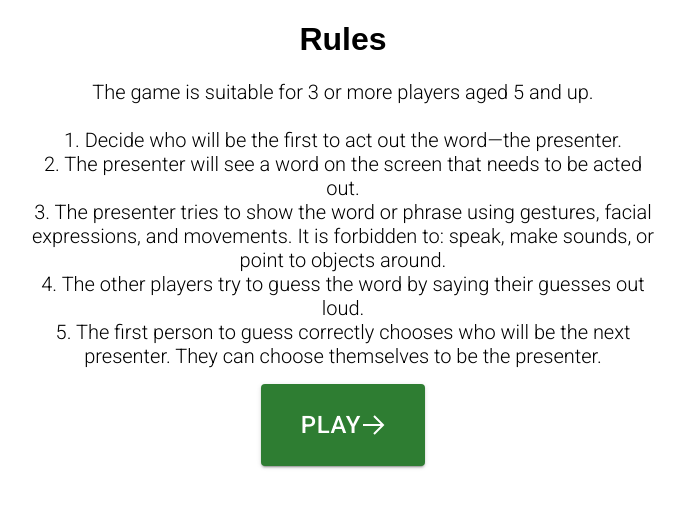
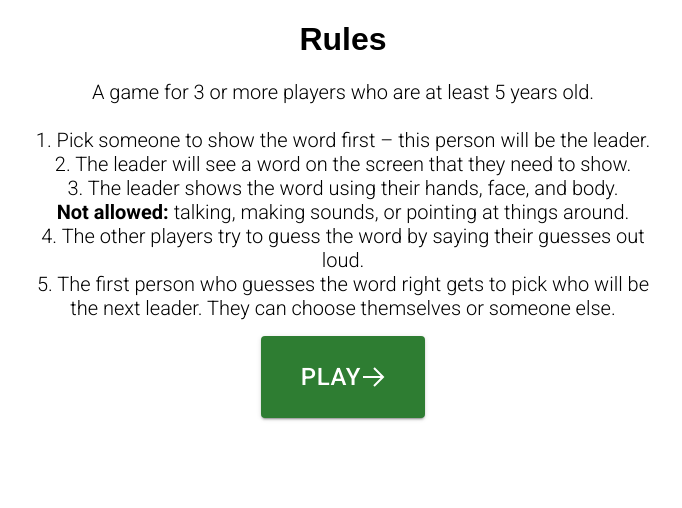
Before and after one commit to oleksii-pi/pantomime, a React (Create React App) app: page / in a window 1280 px wide. Both pictures are taken after a click on the button "RULES". Shown: the top 508 px of the page, without its empty margins (297-979 px from the left). Built offline with nearby package versions, Linux system fonts and the light colour scheme.

Commit message:
Review rules, add bold text rendering on rules page

```diff
--- a/src/components/RulesPage.tsx
+++ b/src/components/RulesPage.tsx
@@ -10,6 +10,21 @@ interface RulesPageProps {
 const RulesPage: React.FC<RulesPageProps> = ({ onNext }) => {
   const { t } = useContext(TranslationContext);
 
+  const renderTextWithBold = (text: string) => {
+    const parts = text.split(/(\*\*.*?\*\*)/);
+    return parts.map((part, index) => {
+      if (part.startsWith('**') && part.endsWith('**')) {
+        return (
+          <strong key={index}>
+            {part.slice(2, -2)}
+          </strong>
+        );
+      }
+      return part;
+    });
+  };
+
+
   return (
       <Box sx={{
           mb: 2,
@@ -20,7 +35,7 @@ const RulesPage: React.FC<RulesPageProps> = ({ onNext }) => {
         <p style={{ fontFamily: 'Roboto, Arial, sans-serif', fontSize: '20px', fontWeight: '300', margin: '0 0 16px 0' }}>
           {t('game.rules').split('\n').map((line, index) => (
             <span key={index}>
-              {line}
+              {renderTextWithBold(line)}
               <br />
             </span>
           ))}
--- a/src/translations/de.json
+++ b/src/translations/de.json
@@ -1,7 +1,7 @@
 {
   "game": {
     "description": "Pantomime ist ein lustiges Spiel, bei dem man Dinge ohne zu sprechen darstellt. Man benutzt seine Hände und seinen Körper, um zu zeigen, was man meint, und die Freunde versuchen zu erraten, was man darstellt.",
-    "rules": "Das Spiel ist für 3 oder mehr Spieler ab 5 Jahren geeignet.\n\n1. Wählt, wer zuerst das Wort zeigen soll – der Leiter.\n2. Der Leiter sieht ein Wort auf dem Bildschirm, das er zeigen muss.\n3. Der Leiter versucht, das Wort oder den Satz mit Gesten, Gesichtsausdrücken und Bewegungen zu zeigen. Es ist verboten: zu sprechen, Geräusche zu machen oder auf Dinge zu zeigen.\n4. Die anderen Spieler versuchen, das Wort zu erraten, indem sie laut raten.\n5. Wer zuerst richtig rät, darf aussuchen, wer der nächste Leiter ist. Man kann sich selbst wählen."
+    "rules": "Ein Spiel für 3 oder mehr Spieler, die mindestens 5 Jahre alt sind.\n\n1. Wählt jemanden aus, der das Wort zuerst zeigen soll – diese Person ist der Anführer.\n2. Der Anführer sieht ein Wort auf dem Bildschirm, das er zeigen muss.\n3. Der Anführer zeigt das Wort mit seinen Händen, seinem Gesicht und seinem Körper.\n**Nicht erlaubt:** sprechen, Geräusche machen oder auf Dinge um sich herum zeigen.\n4. Die anderen Spieler versuchen, das Wort zu erraten, indem sie laut ihre Vermutungen sagen.\n5. Die erste Person, die das Wort richtig errät, darf entscheiden, wer der nächste Anführer ist. Sie kann sich selbst oder jemand anderen wählen."
   },
   "button": {
     "rules": "Regeln",
--- a/src/translations/en.json
+++ b/src/translations/en.json
@@ -1,7 +1,7 @@
 {
   "game": {
     "description": "Pantomime is a fun game where you act things out without talking. You use your hands and body to show what you mean, and your friends try to guess what you are pretending to be.",
-    "rules": "The game is suitable for 3 or more players aged 5 and up.\n\n1. Decide who will be the first to act out the word—the presenter.\n2. The presenter will see a word on the screen that needs to be acted out.\n3. The presenter tries to show the word or phrase using gestures, facial expressions, and movements. It is forbidden to: speak, make sounds, or point to objects around.\n4. The other players try to guess the word by saying their guesses out loud.\n5. The first person to guess correctly chooses who will be the next presenter. They can choose themselves to be the presenter."
+    "rules": "A game for 3 or more players who are at least 5 years old.\n\n1. Pick someone to show the word first – this person will be the leader.\n2. The leader will see a word on the screen that they need to show.\n3. The leader shows the word using their hands, face, and body.\n**Not allowed:** talking, making sounds, or pointing at things around.\n4. The other players try to guess the word by saying their guesses out loud.\n5. The first person who guesses the word right gets to pick who will be the next leader. They can choose themselves or someone else."
   },
   "button": {
     "rules": "Rules",
--- a/src/translations/uk.json
+++ b/src/translations/uk.json
@@ -1,7 +1,7 @@
 {
   "game": {
     "description": "Пантоміма - це весела гра, де ви зображуєте різні речі без слів. Ви використовуєте руки та тіло, щоб показати, що маєте на увазі, а ваші друзі намагаються вгадати, ким ви прикидаєтеся.",
-    "rules": "Гра підходить для 3 або більше гравців віком від 5 років.\n\n1. Визначте, хто буде першим відтворювати слово - ведучим.\n2. Ведучий побачить слово на екрані, яке потрібно показати.\n3. Ведучий намагається зобразити слово або фразу за допомогою жестів, виразів обличчя та рухів. Заборонено: говорити, видавати звуки або вказувати на предмети навколо.\n4. Інші гравці намагаються вгадати слово, вимовляючи свої варіанти вгадок вслух.\n5. Перша особа, яка вгадає правильно, вибирає, хто буде наступним ведучим. Він може обрати себе ведучим."
+    "rules": "Гра для 3 або більше гравців, яким вже виповнилося 5 років.\n\n1. Виберіть, хто буде першим показувати слово – це буде ведучий.\n2. Ведучий побачить на екрані слово, яке треба показати.\n3. Ведучий показує слово руками, обличчям і рухами тіла. \n**Заборонено:** говорити, видавати звуки або показувати на речі навколо.\n4. Інші гравці намагаються вгадати, що це за слово, називаючи свої варіанти вголос.\n5. Той, хто першим правильно вгадає, вирішує, хто буде наступним ведучим. Він може вибрати себе або когось іншого."
   },
   "button": {
     "rules": "Правила",
```
